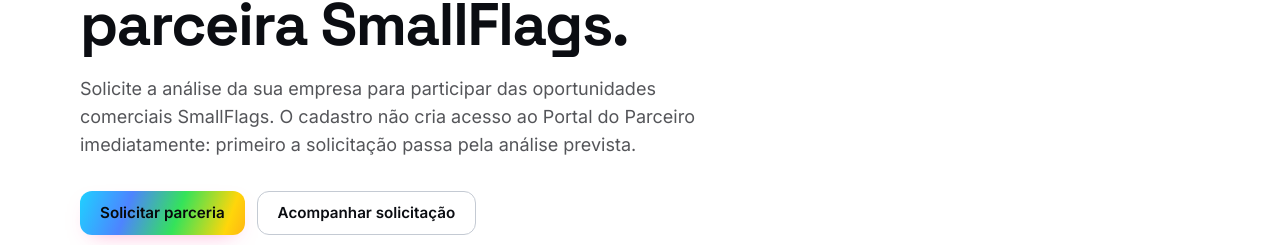
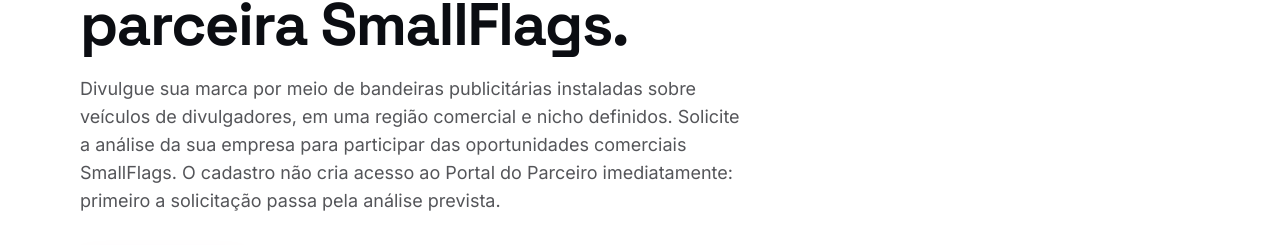
Before and after one commit to JulianOHayashi/site, a React (Vite) app: page /parceiros in a window 1280 px wide. Shown: the part 223-468 px from the top of the page. Built offline with nearby package versions, Linux system fonts and the light colour scheme; no server answers; the HTML template or start-up script is replaced by a standard one.

Commit message:
docs(site): esclarecer publicidade veicular em src/pages/Parceiros.tsx

```diff
--- a/src/pages/Parceiros.tsx
+++ b/src/pages/Parceiros.tsx
@@ -34,6 +34,8 @@ export default function Parceiros() {
             Torne sua empresa parceira SmallFlags.
           </h1>
           <p className="mt-5 max-w-2xl text-lg text-tinta/70">
+            Divulgue sua marca por meio de bandeiras publicitárias instaladas sobre
+            veículos de divulgadores, em uma região comercial e nicho definidos.
             Solicite a análise da sua empresa para participar das oportunidades
             comerciais SmallFlags. O cadastro não cria acesso ao Portal do Parceiro
             imediatamente: primeiro a solicitação passa pela análise prevista.
```
